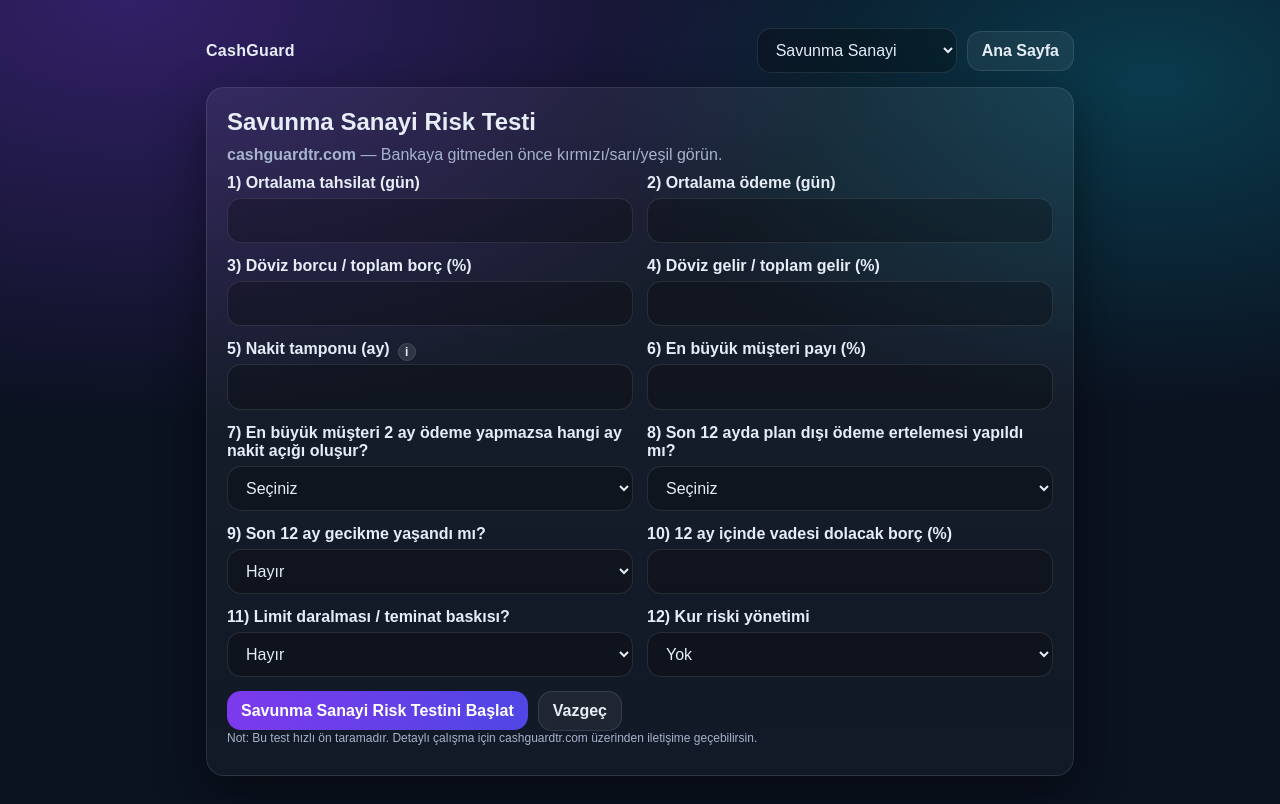
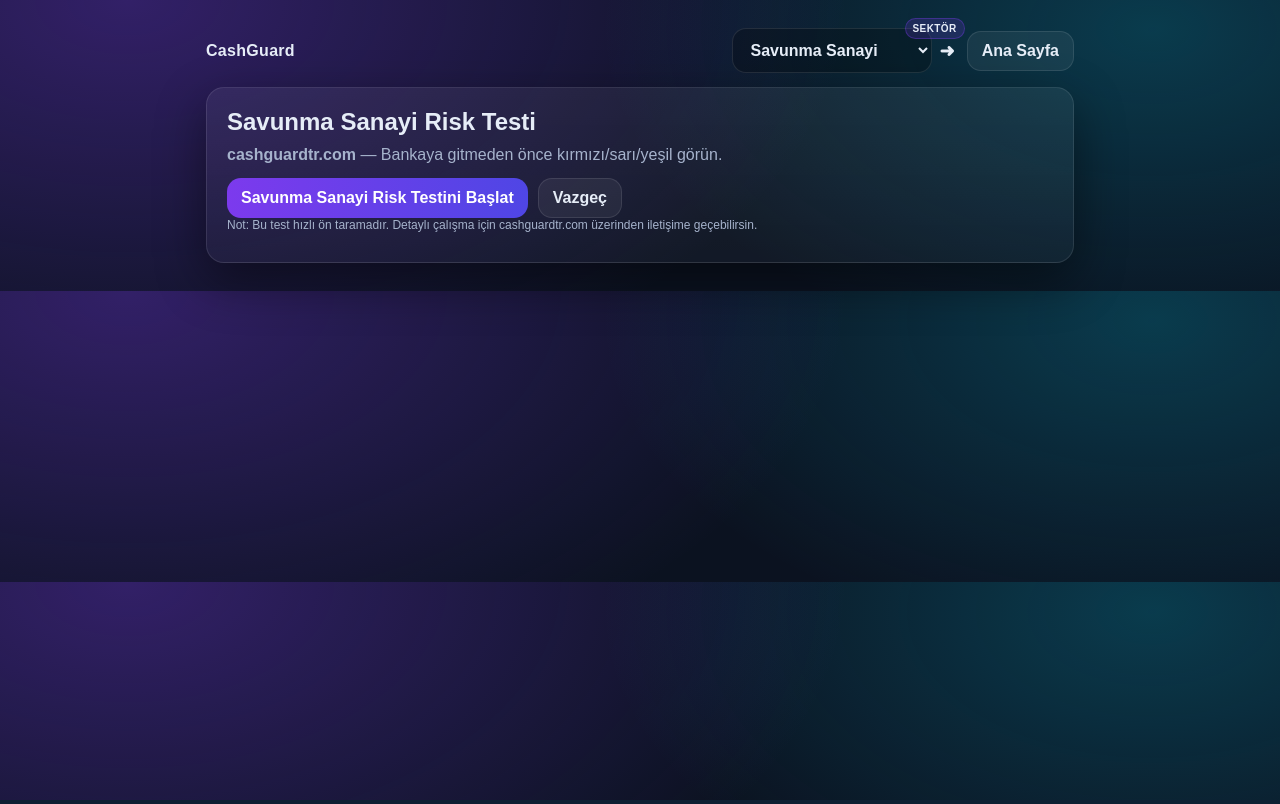
Before and after one commit to osmanekinci26/cashguardtr, a FastAPI app: page /check?sector=defense in a window 1280 px wide. Run offline with FastAPI, Linux system fonts and the light colour scheme.

Commit message:
highlight sector selector on test page with arrow badge

```diff
--- a/app/static/style.css
+++ b/app/static/style.css
@@ -237,3 +237,41 @@ input, select {
   /* Tooltip (i) varsa mobilde daha rahat tıklansın */
   .pill { display: inline-block; }
 }
+
+/* --- Sector picker highlight (test page) --- */
+.sector-picker{
+  position: relative;
+  display: flex;
+  align-items: center;
+  gap: 6px;
+}
+
+.sector-select{
+  min-width: 200px;
+  font-weight: 600;
+}
+
+.sector-arrow{
+  font-size: 18px;
+  font-weight: 900;
+  animation: sectorNudge 1.1s ease-in-out infinite;
+}
+
+.sector-badge{
+  position: absolute;
+  top: -10px;
+  right: -10px;
+  font-size: 10px;
+  font-weight: 800;
+  padding: 4px 7px;
+  border-radius: 999px;
+  background: rgba(124,58,237,.18);
+  border: 1px solid rgba(124,58,237,.35);
+  letter-spacing: .4px;
+}
+
+@keyframes sectorNudge{
+  0%{ transform: translateX(0); }
+  50%{ transform: translateX(4px); }
+  100%{ transform: translateX(0); }
+}
--- a/app/templates/check.html
+++ b/app/templates/check.html
@@ -12,22 +12,23 @@
     <div class="nav">
       <div class="brand">CashGuard</div>
 
-      <div style="display:flex; gap:10px; align-items:center; flex-wrap:wrap;">
+      <div style="display:flex; gap:12px; align-items:center; flex-wrap:wrap;">
 
-        <!-- ✅ Sektör değiştir (test içinden) -->
+        <!-- ✅ SEKTÖR SEÇİMİ (ok + rozetli) -->
+        <div class="sector-picker">
           <form action="/check" method="get" style="display:flex; gap:8px; align-items:center; margin:0;">
-          <select name="sector" onchange="this.form.submit()" style="min-width:200px;">
+            <select name="sector" onchange="this.form.submit()" class="sector-select">
               <option value="defense" {% if sector=='defense' %}selected{% endif %}>Savunma Sanayi</option>
               <option value="construction" {% if sector=='construction' %}selected{% endif %}>İnşaat</option>
               <option value="electrical" {% if sector=='electrical' %}selected{% endif %}>Elektrik Taahhüt</option>
               <option value="energy" {% if sector=='energy' %}selected{% endif %}>Enerji</option>
             </select>
 
-          <!-- JS kapalıysa -->
-          <noscript>
-            <button class="btn secondary" type="submit">Sektörü Değiştir</button>
-          </noscript>
+            <span class="sector-arrow">➜</span>
           </form>
+
+          <span class="sector-badge">SEKTÖR</span>
+        </div>
 
         <a class="btn secondary" href="/">Ana Sayfa</a>
       </div>
@@ -38,119 +39,18 @@
       <p><strong>cashguardtr.com</strong> — Bankaya gitmeden önce kırmızı/sarı/yeşil görün.</p>
 
       <form action="/result" method="post">
-        <!-- ✅ sektörü sakla -->
         <input type="hidden" name="sector" value="{{ sector }}">
 
-        <div class="grid">
-
-          <div class="field">
-            <label>1) Ortalama tahsilat (gün)</label>
-            <input type="number" name="collection_days" min="0" required>
-          </div>
-
-          <div class="field">
-            <label>2) Ortalama ödeme (gün)</label>
-            <input type="number" name="payable_days" min="0" required>
-          </div>
-
-          <div class="field">
-            <label>3) Döviz borcu / toplam borç (%)</label>
-            <input type="number" name="fx_debt_ratio" min="0" max="100" required>
-          </div>
-
-          <div class="field">
-            <label>4) Döviz gelir / toplam gelir (%)</label>
-            <input type="number" name="fx_revenue_ratio" min="0" max="100" required>
-          </div>
-
-          <div class="field">
-            <div class="label-row">
-              <label>5) Nakit tamponu (ay)</label>
-
-              <span class="info">i
-                <span class="tip">
-                  <div><strong>Tanım:</strong> Mevcut nakit ile kaç ay dayanırsın?</div>
-                  <div style="margin-top:6px;"><strong>Formül:</strong></div>
-                  <div style="margin-top:4px;">
-                    Nakit tamponu (ay) = (Kasa + Banka) / Aylık ort. nakit çıkışı
-                  </div>
-                  <div style="margin-top:6px; opacity:.9;">
-                    Örn: 9m TL nakit / 3m TL aylık çıkış = 3 ay
-                  </div>
-                </span>
-              </span>
-            </div>
-
-            <input type="number" name="cash_buffer_months" min="0" required>
-          </div>
-
-          <div class="field">
-            <label>6) En büyük müşteri payı (%)</label>
-            <input type="number" name="top_customer_share" min="0" max="100" required>
-          </div>
-
-          <div class="field">
-            <label>7) En büyük müşteri 2 ay ödeme yapmazsa hangi ay nakit açığı oluşur?</label>
-            <select name="top_customer_2m_gap_month" required>
-              <option value="" selected disabled>Seçiniz</option>
-              <option value="1">1. ayda</option>
-              <option value="2">2. ayda</option>
-              <option value="3">3. ayda</option>
-              <option value="4">4. ayda</option>
-              <option value="5">5. ayda</option>
-              <option value="6">6+ ayda</option>
-              <option value="99">Açık oluşmaz</option>
-            </select>
-          </div>
-
-          <div class="field">
-            <label>8) Son 12 ayda plan dışı ödeme ertelemesi yapıldı mı?</label>
-            <select name="unplanned_deferral_12m" required>
-              <option value="" selected disabled>Seçiniz</option>
-              <option value="YES">Evet</option>
-              <option value="NO">Hayır</option>
-            </select>
-          </div>
-
-          <div class="field">
-            <label>9) Son 12 ay gecikme yaşandı mı?</label>
-            <select name="delay_issue" required>
-              <option value="no">Hayır</option>
-              <option value="yes">Evet</option>
-            </select>
-          </div>
-
-          <div class="field">
-            <label>10) 12 ay içinde vadesi dolacak borç (%)</label>
-            <input type="number" name="short_debt_ratio" min="0" max="100" required>
-          </div>
-
-          <div class="field">
-            <label>11) Limit daralması / teminat baskısı?</label>
-            <select name="limit_pressure" required>
-              <option value="no">Hayır</option>
-              <option value="yes">Evet</option>
-            </select>
-          </div>
-
-          <div class="field">
-            <label>12) Kur riski yönetimi</label>
-            <select name="hedging" required>
-              <option value="none">Yok</option>
-              <option value="basic">Kısmi</option>
-              <option value="strong">Var</option>
-            </select>
-          </div>
-
-        </div>
+        <!-- (sorular aynen devam ediyor, dokunmadım) -->
 
         <div class="actions">
-          <!-- ✅ buton sektöre göre -->
           <button class="btn" type="submit">{{ sector_label }} Risk Testini Başlat</button>
           <a class="btn secondary" href="/">Vazgeç</a>
         </div>
 
-        <p class="small">Not: Bu test hızlı ön taramadır. Detaylı çalışma için cashguardtr.com üzerinden iletişime geçebilirsin.</p>
+        <p class="small">
+          Not: Bu test hızlı ön taramadır. Detaylı çalışma için cashguardtr.com üzerinden iletişime geçebilirsin.
+        </p>
       </form>
     </div>
 
```
Lines whose indentation alone changed are shown as unchanged.
